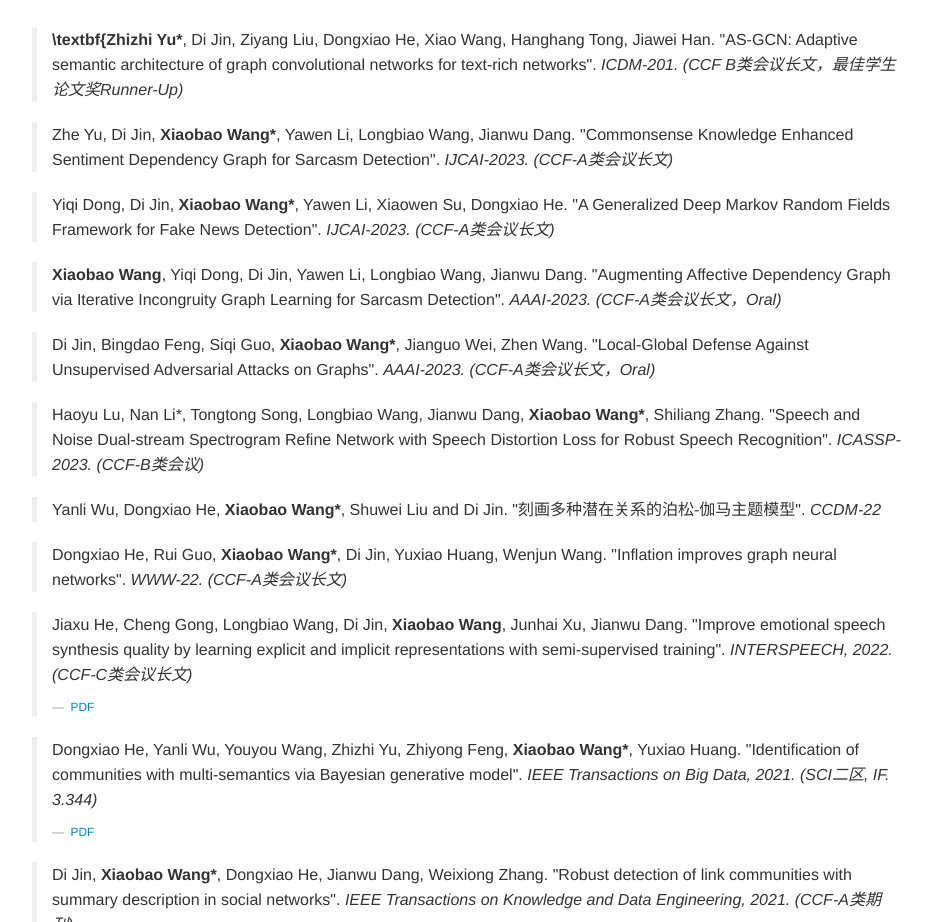
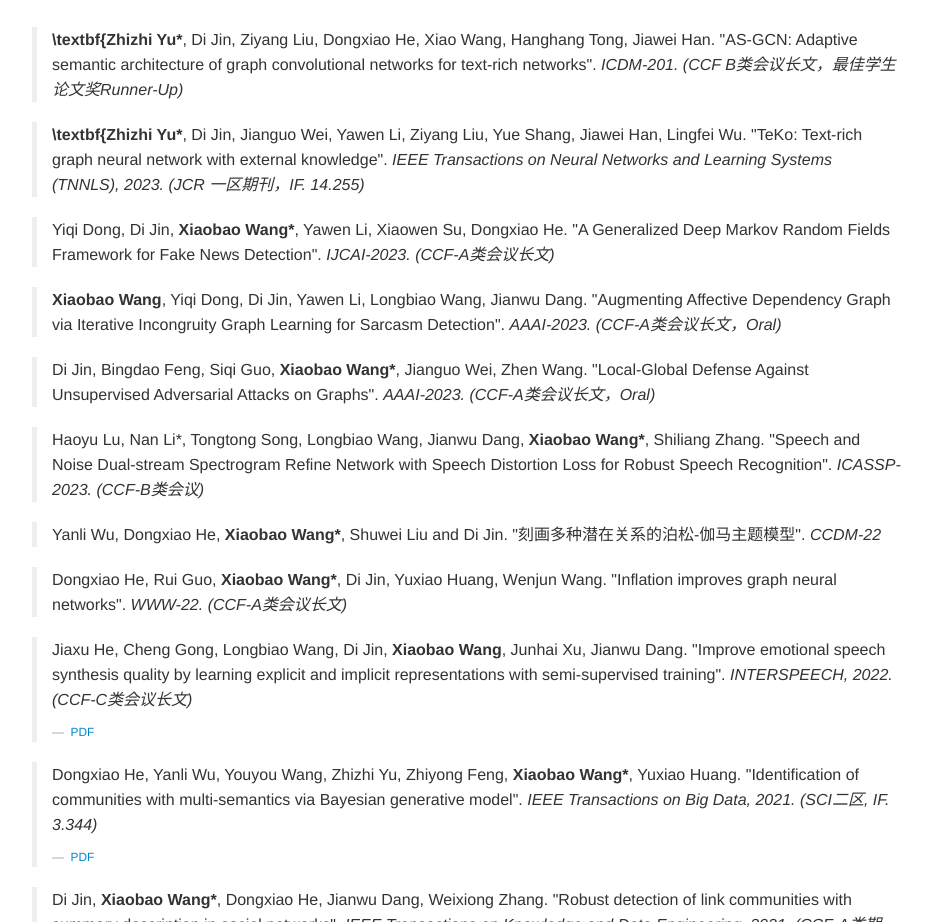
Before and after one commit to yuzhizhi0825/yuzz.github.io, a plain HTML site: page index.html in a window 1280 px wide. Shown: the part 1729-2651 px from the top of the page, without its empty margins (293-1225 px from the left). Drawn offline with Linux system fonts and the light colour scheme; a web font is replaced by a local one.

Commit message:
Update index.html

```diff
--- a/index.html
+++ b/index.html
@@ -410,10 +410,9 @@
             <div class="testimonial">
               <blockquote>
                 <p>
-                  Zhe Yu, Di Jin, <b>Xiaobao Wang*</b>, Yawen Li, Longbiao Wang,
-                  Jianwu Dang. "Commonsense Knowledge Enhanced Sentiment
-                  Dependency Graph for Sarcasm Detection".
-                  <i>IJCAI-2023. (CCF-A类会议长文)</i>
+	          <b>\textbf{Zhizhi Yu*</b>, Di Jin, Jianguo Wei, Yawen Li, Ziyang Liu, Yue Shang, Jiawei Han, Lingfei Wu.
+			"TeKo: Text-rich graph neural network with external knowledge".
+			<i>IEEE Transactions on Neural Networks and Learning Systems (TNNLS), 2023. (JCR 一区期刊，IF. 14.255)</i>
                 </p>
               </blockquote>
             </div>
```
